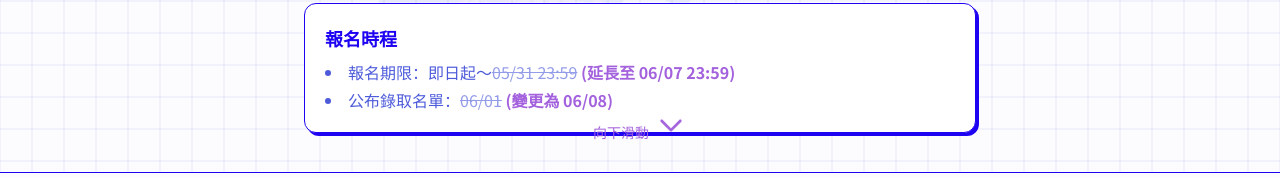
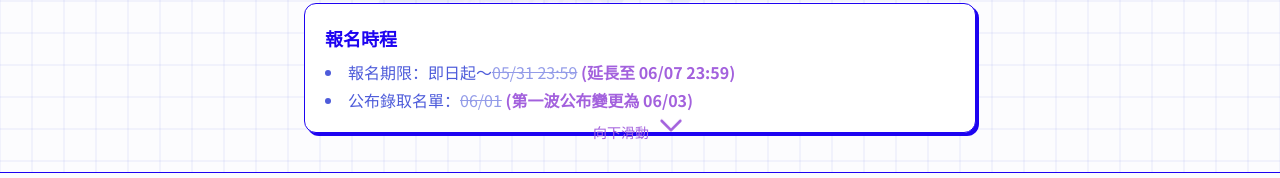
Before and after one commit to ioncamp-internal/web-ionc, a Next.js app: page /2026 in a window 1280 px wide. Both pictures are taken after a click on the button 1243 px from the left and 448 px from the top of the page. Shown: the part 575-753 px from the top of the page. Built offline with nearby package versions, Linux system fonts and the light colour scheme.

Commit message:
更改名單公布時間

```diff
--- a/src/pages/2026/index.js
+++ b/src/pages/2026/index.js
@@ -255,7 +255,7 @@ const pageContents = [
                 <InfoCard title="報名時程">
                     <ul className="list-disc list-inside space-y-1">
                         <li>報名期限：即日起～<del className="opacity-60">05/31 23:59</del> <span className="font-bold" style={{ color: '#A361DD' }}>(延長至 06/07 23:59)</span></li>
-                        <li>公布錄取名單：<del className="opacity-60">06/01</del> <span className="font-bold" style={{ color: '#A361DD' }}>(變更為 06/08)</span></li>
+                        <li>公布錄取名單：<del className="opacity-60">06/01</del> <span className="font-bold" style={{ color: '#A361DD' }}>(第一波公布變更為 06/03)</span></li>
                     </ul>
                 </InfoCard>
             </div>
```
